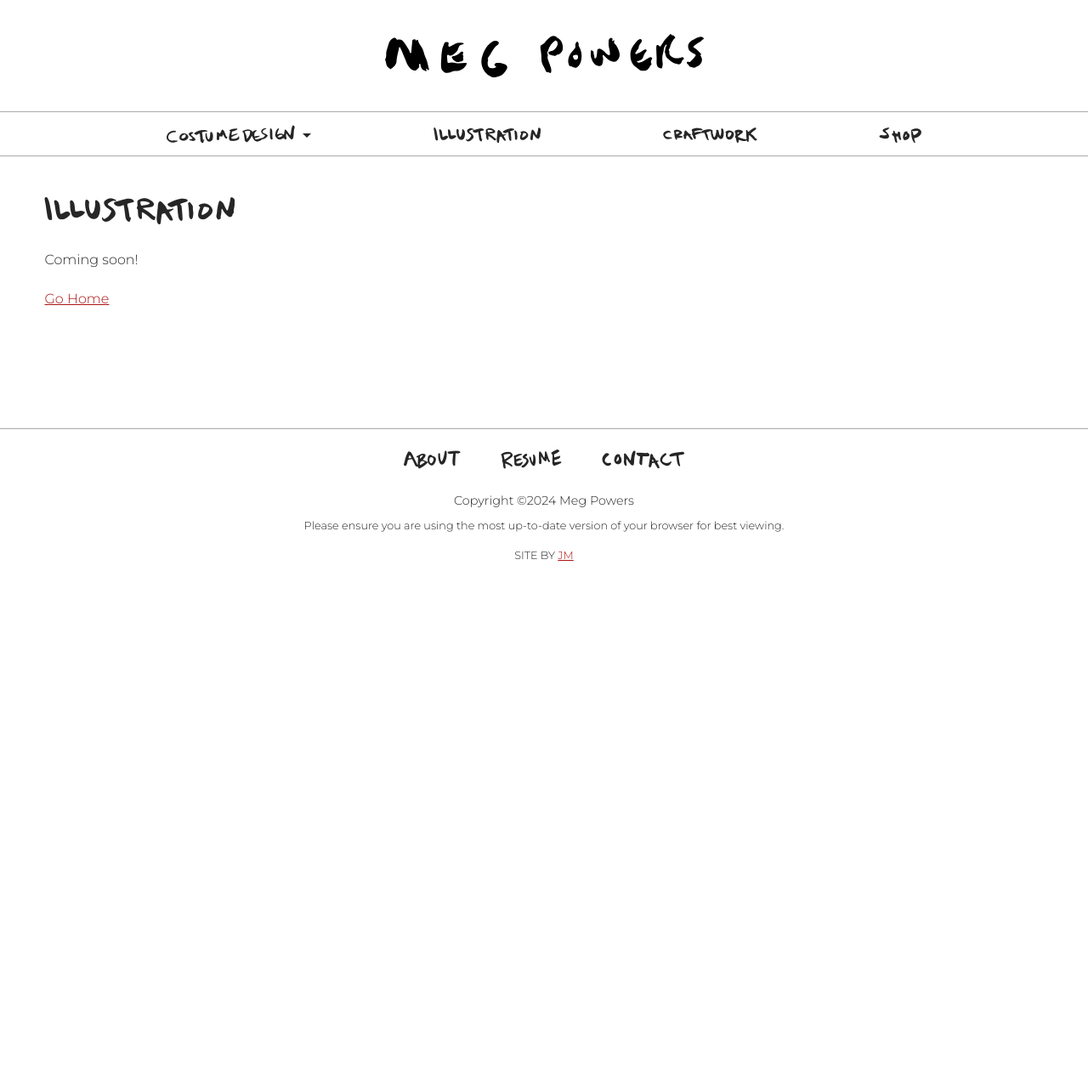
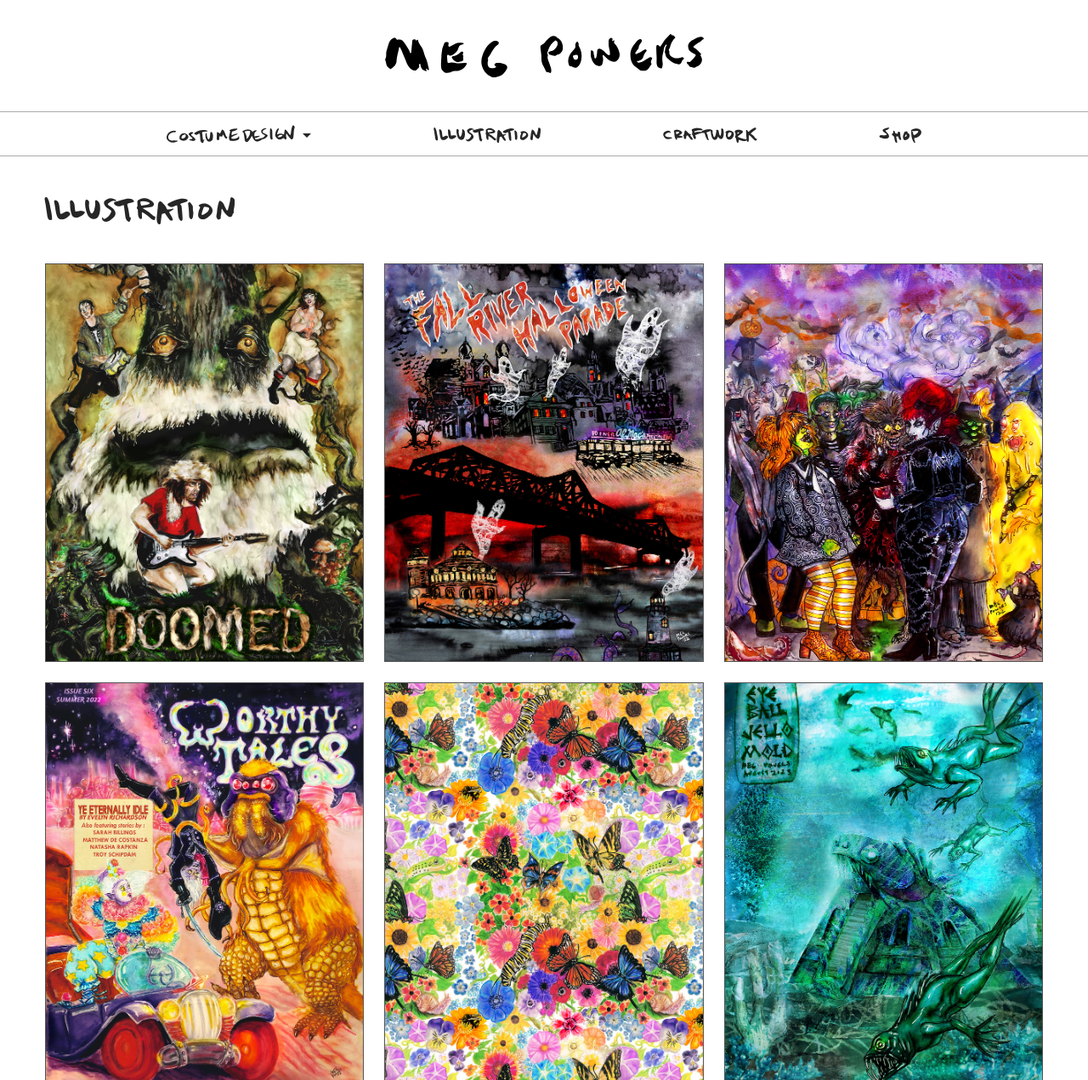
Before and after one commit to jhonn-mordecai/meg-powers, a PHP site: page /meg/illustration in a window 1280 px wide. Shown: the top 1271 px of the page at 85% size. Before the commit the page ends 660 px from the top, so only its background shows below. Run offline with PHP 8.4, Linux system fonts and the light colour scheme; data that the repository does not hold is empty; some libraries are stand-ins or nearby versions; some web fonts are replaced.

Commit message:
Add projects to Illustration page

```diff
--- a/components/gallery_modal.php
+++ b/components/gallery_modal.php
@@ -7,8 +7,8 @@
       </div>
       <div class="modal-body">
         <img id="modal_img" alt="">
-        <!-- <p class="photo-credit"><span class="bold">Photo:</span> <span class="credit-name"></span></p>
-        <p class="caption-info"></p> -->
+        <p class="modal-caption-info"></p>
+        <p class="link-url"></p>
       </div>
       <div class="modal-footer">
         <button type="button" class="btn close-modal" data-bs-dismiss="modal">Close</button>
--- a/css/styles.css
+++ b/css/styles.css
@@ -347,17 +347,36 @@ section.about h1 {
 .gallery-thumbnail img.object-top-align {
     object-position:top;
 }
+.gallery-thumbnail img.object-bottom-align {
+    object-position:bottom;
+}
 
 .gallery-thumbnail img:hover {
     opacity:0.6;
     transition:0.2s;
 }
 
+.gallery-thumbnail.illustration-thumbnail img {aspect-ratio: 8 / 10;}
+
 /* Gallery Modal */
 
-.modal-body {display:flex;}
+.modal-body {display:flex;flex-direction: column;}
+
+.modal-body {
+    font-size:1rem;
+    text-align:center;
+}
+
+.modal-body .modal-caption-info:empty,
+.modal-body p.link-url:empty,
+.modal-body p:last-child {
+    margin-bottom:0;
+}
+
+
 
 #modal_img {
+    display:block;
     margin-bottom:1rem;
     margin-inline:auto;
 }
--- a/illustration/index.php
+++ b/illustration/index.php
@@ -1,4 +1,5 @@
 <?php include('../globals.php'); ?>
+<?php include('../nitty-gritty/_illustration.php'); ?>
 <?php include('../components/header.php'); ?>
 
 <div class="fluid-container">
@@ -7,10 +8,10 @@
         <span class="sr-only">Illustration</span>
         <span class="icon-illustration"></span>
     </h1>
-    <p>Coming soon!</p>
+    <!-- <p>Coming soon!</p>
     <p>
       <a href="<?= $BASE_URL; ?>" title="Home">Go Home</a>
-    </p>
+    </p> -->
   </section>
   <div class="project-gallery">
 
@@ -18,12 +19,17 @@
             foreach ($illustrations as $data => $item):
         ?>
 
-        <a href="" class="gallery-thumbnail" aria-expanded="false" role="button">
-            <img src="<?= $item['img'] ?>" alt="<?= $item['alt'] ?>" data-credit="<?= $item['credit'] ?>" data-info="<?= $item['info'] ?>">
+        <a href="" class="gallery-thumbnail illustration-thumbnail" aria-expanded="false" role="button">
+            <img src="<?= $item['img']; ?>" alt="<?= $item['alt']; ?>" data-info="<?= $item['info']; ?>" class="<?= $item['align_class']; ?>">
         </a>
+
+        <?php if($item['ref_link']): ?>
+          <span class="ref-link" style="display:none;"><?= $item['ref_link']; ?></span>
+        <?php endif; ?>
 
       <?php endforeach; ?>
   </div>
 </div>
 
+<?php include('../components/gallery_modal.php'); ?>
 <?php include('../components/footer.php'); ?>
--- a/js/scripts.js
+++ b/js/scripts.js
@@ -16,6 +16,7 @@ $(function() {
     // Gallery Modal
     let galleryModal = $('#galleryModal');
     let modalImg = $('#modal_img');
+    let modalCaption = $('.modal-caption-info');
 
     $('.gallery-thumbnail').on('click', function(e){
         e.preventDefault();
@@ -24,24 +25,28 @@ $(function() {
 
         let imgSrc = img.attr('src');
         let altText = img.attr('alt');
-        // let credit = img.data('credit');
-        // let info = img.data('info');
+        let caption = img.data('info');
+        let refLink = $(this).next('.ref-link');
 
         modalImg.attr('src', imgSrc);
         modalImg.attr('alt', altText);
-        // $('.photo-credit').find('.credit-name').text(credit);
-        // $('.caption-info').text(info);
+        modalCaption.text(caption);
+
+        if (refLink.length) {
+            let linkUrl = refLink.html();
+            $('.link-url').html(`
+                <a href="${linkUrl}" title="Open in new window" target="_blank">${linkUrl}</a>
+            `);
+        }
 
         galleryModal.modal('show');
     });
 
-    $('#galleryModal .close-modal').on('click', function(){
-        if ( !galleryModal.hasClass('show') ) {
-            modalImg.attr('src', '');
-            modalImg.attr('alt', '');
-            // $('.photo-credit').find('.credit-name').text('');
-            // $('.caption-info').text('');
-        }
+    $(galleryModal).on('hidden.bs.modal', function(){
+        modalImg.attr('src', '');
+        modalImg.attr('alt', '');
+        modalCaption.text('');
+        $('.link-url').html('');
     });
 
 
--- a/nitty-gritty/_illustration.php
+++ b/nitty-gritty/_illustration.php
@@ -2,48 +2,82 @@
 
     $illustrations = array(
         array(
-            "img" => $BASE_URL."/img/alice-home.jpg",
-            "alt" => "Alice",
-            "credit" => "Bill Smith",
-            "info" => "Here is more info."
+            "img" => $BASE_URL."/img/illustration/ill-1-doomed.jpg",
+            "alt" => "Doomed illustration",
+            "info" => "Commissioned by collaborator Allen Riley for his film DOOMED. Wool typography designed by Erma Fiend.",
+            "align_class" => "object-bottom-align",
+            "ref_link" => "https://www.spectacletheater.com/doomed/"
         ),
         array(
-            "img" => $BASE_URL."/img/placeholder-front.jpg",
-            "alt" => "Emma",
-            "credit" => "Jim Jimson",
-            "info" => "Here is more info 2."
+            "img" => $BASE_URL."/img/illustration/ill-2-fall-river.jpg",
+            "alt" => "Fall River Halloween illustration",
+            "info" => "Commissioned by the Fall River Arts Project.",
+            "align_class" => "object-top-align",
+            "ref_link" => ""
         ),
         array(
-            "img" => $BASE_URL."/img/alice-home.jpg",
-            "alt" => "Alice",
-            "credit" => "Tim Tomson",
-            "info" => "Here is more info 3."
+            "img" => $BASE_URL."/img/illustration/ill-3-motif.jpg",
+            "alt" => "Motif Magazine illustration",
+            "info" => "Cover art commissioned by Motif Magazine.",
+            "align_class" => "",
+            "ref_link" => ""
         ),
         array(
-            "img" => "http://placehold.jp/800x1000.png",
-            "alt" => "Alice",
-            "credit" => "Bill Smith",
-            "info" => "Here is more info."
+            "img" => $BASE_URL."/img/illustration/ill-4-worthy-tales.jpg",
+            "alt" => "Worthy Tales illustration",
+            "info" => "One of several cover illustrations for WORTHY TALES, an independent pulp anthology magazine.",
+            "align_class" => "",
+            "ref_link" => ""
         ),
         array(
-            "img" => $BASE_URL."/img/placeholder-front.jpg",
-            "alt" => "Emma",
-            "credit" => "Jim Jimson",
-            "info" => "Here is more info 2."
+            "img" => $BASE_URL."/img/illustration/ill-5-textile.jpg",
+            "alt" => "Textile design",
+            "info" => "Untitled repeating pattern textile design.",
+            "align_class" => "",
+            "ref_link" => ""
         ),
         array(
-            "img" => $BASE_URL."/img/alice-home.jpg",
-            "alt" => "Alice",
-            "credit" => "Tim Tomson",
-            "info" => "Here is more info 3."
+            "img" => $BASE_URL."/img/illustration/ill-6-motif.jpg",
+            "alt" => "Motif Magazine illustration",
+            "info" => "The August 2023 edition of a series of monthly illustrations for Motif Magazine. The archive can be accessed via the link below:",
+            "align_class" => "",
+            "ref_link" => "https://motifri.com/category/comics/eyeball-jello-mold"
         ),
         array(
-            "img" => $BASE_URL."/img/placeholder-front.jpg",
-            "alt" => "Emma",
-            "credit" => "Jim Jimson",
-            "info" => "Here is more info 2."
+            "img" => $BASE_URL."/img/illustration/ill-7-card.jpg",
+            "alt" => "Seasonal card illustration",
+            "info" => "Seasonal card design.",
+            "align_class" => "",
+            "ref_link" => ""
         ),
-
+        array(
+            "img" => $BASE_URL."/img/illustration/ill-8-diner.jpg",
+            "alt" => "All Night Diner illustration",
+            "info" => "ALL NIGHT DINER. Privately commissioned.",
+            "align_class" => "",
+            "ref_link" => ""
+        ),
+        array(
+            "img" => $BASE_URL."/img/illustration/ill-9-monsters.jpg",
+            "alt" => "She Kills Monsters illustration",
+            "info" => "Commissioned by projection designer Henry Rodriguez for Yale University Theatre's 2021 production of &quot;SHE KILLS MONSTERS.&quot;",
+            "align_class" => "",
+            "ref_link" => ""
+        ),
+        array(
+            "img" => $BASE_URL."/img/illustration/ill-10-warlock.jpg",
+            "alt" => "Warlock Wasteland illustration",
+            "info" => "Wraparound cover illustration for WARLOCK WASTELAND, a science-fiction & fantasy comics anthology I edited and self-published.",
+            "align_class" => "",
+            "ref_link" => ""
+        ),
+        array(
+            "img" => $BASE_URL."/img/illustration/ill-11-purchase.jpg",
+            "alt" => "Purchase Student Center illustration",
+            "info" => "Logo design commissioned by the Purchase Student Center.",
+            "align_class" => "",
+            "ref_link" => ""
+        )
     );
 
 
```
Also changed, not shown: img/illustration/ill-1-doomed.jpg (added), img/illustration/ill-10-warlock.jpg (added), img/illustration/ill-11-purchase.jpg (added), img/illustration/ill-2-fall-river.jpg (added), img/illustration/ill-3-motif.jpg (added), img/illustration/ill-4-worthy-tales.jpg (added), img/illustration/ill-5-textile.jpg (added), img/illustration/ill-6-motif.jpg (added), img/illustration/ill-7-card.jpg (added), 2 other files.
